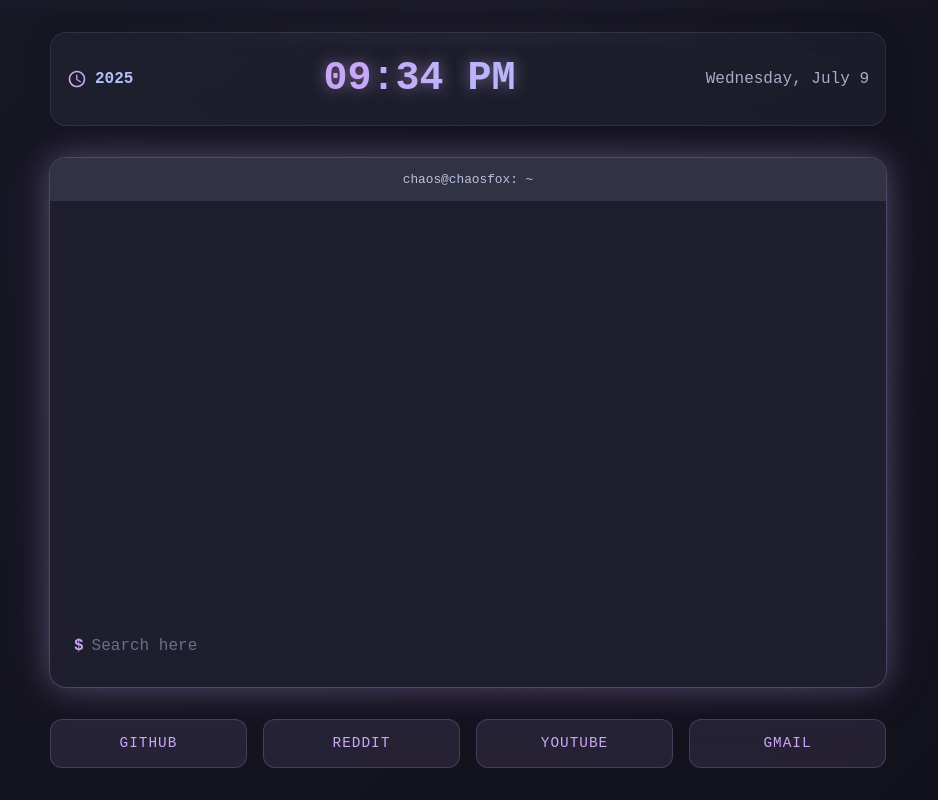
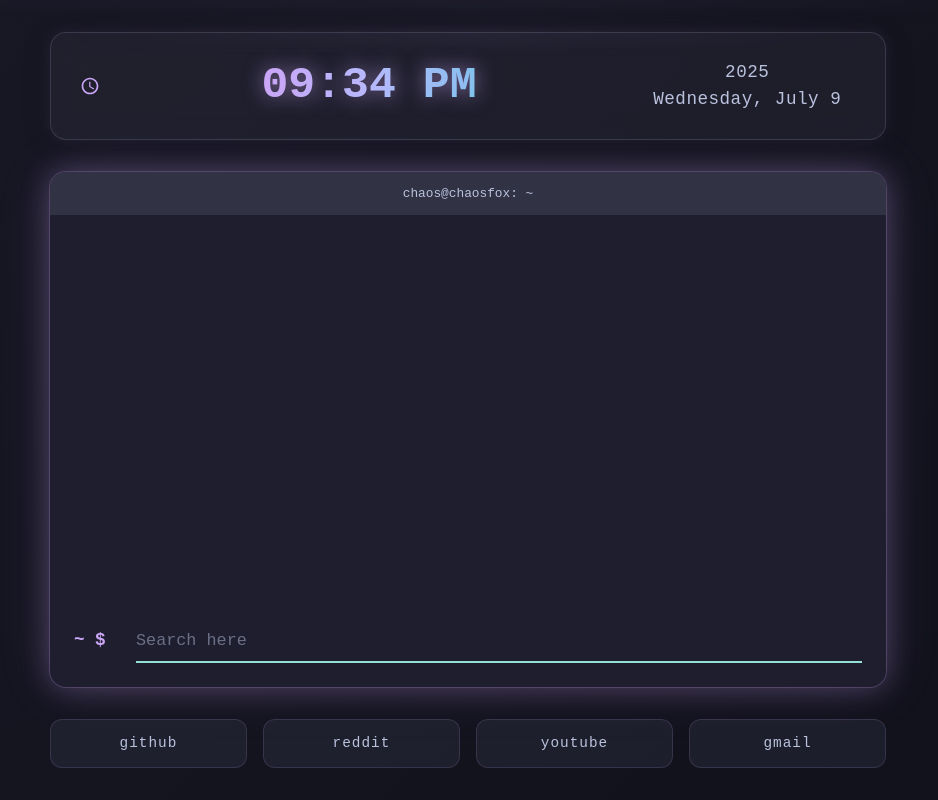
Before and after one commit to ChaosTheChaotic/parcht, a React (Vite) app: page / in a window 1280 px wide. Shown: the whole page, without its empty margins (172-1110 px from the left). Built offline with nearby package versions, Linux system fonts and the light colour scheme.

Commit message:
various improvements

```diff
--- a/src/App.css
+++ b/src/App.css
@@ -1,5 +1,5 @@
 :root {
-  /* Catppuccin Mocha palette */
+
   --base: #1e1e2e;
   --mantle: #181825;
   --crust: #11111b;
@@ -36,7 +36,7 @@ body {
   color: var(--text);
   width: 100%;
   height: 100%;
-  position: fixed; /* Ensures full coverage */
+  position: fixed;
   top: 0;
   left: 0;
 }
@@ -59,18 +59,27 @@ body {
   height: 100%;
 }
 
-/* Header styles */
+
 .header {
   display: flex;
   align-items: center;
   justify-content: space-between;
   margin-bottom: 2rem;
-  padding: 1rem;
-  background: rgba(49, 50, 68, 0.3); /* surface0 with opacity */
+  padding: 1.2rem 1.8rem;
+  background: rgba(49, 50, 68, 0.35);
   border-radius: 16px;
-  backdrop-filter: blur(10px);
-  box-shadow: 0 4px 30px rgba(0, 0, 0, 0.1);
-  border: 1px solid rgba(205, 214, 244, 0.1);
+  backdrop-filter: blur(12px);
+  box-shadow:
+    0 4px 30px rgba(0, 0, 0, 0.15),
+    0 0 15px rgba(203, 166, 247, 0.1);
+  border: 1px solid rgba(205, 214, 244, 0.15);
+  transition: all 0.3s ease;
+}
+
+.header:hover {
+  box-shadow:
+    0 6px 35px rgba(0, 0, 0, 0.2),
+    0 0 20px rgba(203, 166, 247, 0.15);
 }
 
 .terminal-prompt {
@@ -84,26 +93,44 @@ body {
   font-size: 1.2rem;
 }
 
-.year {
-  color: var(--lavender);
-  font-weight: 600;
+.clock {
+  font-size: 2.8rem;
+  font-weight: 700;
+  background: linear-gradient(90deg, var(--mauve), var(--lavender), var(--sapphire));
+  -webkit-background-clip: text;
+  background-clip: text;
+  -webkit-text-fill-color: transparent;
+  text-shadow: 0 0 20px rgba(203, 166, 247, 0.6);
+  transition: text-shadow 0.3s ease;
 }
 
-.clock {
-  font-size: 2.5rem;
-  font-weight: 700;
-  background: linear-gradient(90deg, var(--mauve), var(--lavender));
-  -webkit-background-clip: text;
-  -webkit-text-fill-color: transparent;
-  text-shadow: 0 0 15px rgba(203, 166, 247, 0.5);
+.clock:hover {
+  text-shadow: 0 0 25px rgba(203, 166, 247, 0.8);
+}
+
+.date-year-container {
+  display: flex;
+  flex-direction: column;
+  align-items: center;
+  padding: 0 15px;
+}
+
+
+.year {
+  color: var(--subtext1);
+  font-size: 1.1rem;
+
+  letter-spacing: 0.5px;
 }
 
 .date {
-  color: var(--subtext0);
-  font-size: 1rem;
+  color: var(--subtext1);
+  font-size: 1.1rem;
+
+  letter-spacing: 0.5px;
 }
 
-/* Terminal styles */
+
 .terminal {
   background: var(--base);
   border-radius: 16px;
@@ -157,30 +184,38 @@ body {
 .input-line {
   display: flex;
   align-items: center;
-  gap: 8px;
+  gap: 12px;
+  min-height: 45px;
 }
 
 .prompt {
   color: var(--mauve);
   font-weight: bold;
+  font-size: 1.1rem;
+  min-width: 50px;
 }
 
 input {
   background: transparent;
   border: none;
   color: var(--text);
-  font-size: 1rem;
+  font-size: 1.05rem;
   width: 100%;
   outline: none;
   caret-color: var(--teal);
-  padding: 0.5rem 0;
+  padding: 0.7rem 0;
+  transition: all 0.2s ease;
+}
+
+input:focus {
+  box-shadow: 0 2px 0 var(--teal);
 }
 
 input::placeholder {
   color: var(--overlay0);
 }
 
-/* Quick links */
+
 .quick-links {
   display: grid;
   grid-template-columns: repeat(auto-fit, minmax(100px, 1fr));
@@ -189,26 +224,56 @@ input::placeholder {
 }
 
 .link-button {
-  background: rgba(203, 166, 247, 0.1);
-  color: var(--mauve);
+  background: rgba(49, 50, 68, 0.4);
+  color: var(--subtext1);
   text-align: center;
   padding: 0.8rem;
   border-radius: 12px;
   text-decoration: none;
-  text-transform: uppercase;
   font-size: 0.9rem;
   letter-spacing: 1px;
   transition: all 0.3s ease;
-  border: 1px solid rgba(203, 166, 247, 0.2);
+  border: 1px solid rgba(203, 166, 247, 0.15);
   transform: translateY(20px);
   opacity: 0;
   animation: floatUp 0.5s forwards;
+  position: relative;
+  overflow: hidden;
+  z-index: 1;
 }
 
-.link-button:hover {
-  background: rgba(203, 166, 247, 0.2);
+
+.link-button::before {
+  content: '';
+  position: absolute;
+  top: 0;
+  left: 0;
+  width: 100%;
+  height: 100%;
+  background: linear-gradient(
+    90deg,
+    rgba(203, 166, 247, 0.1),
+    rgba(180, 190, 254, 0.1),
+    rgba(203, 166, 247, 0.1)
+  );
+  z-index: -1;
+  opacity: 0;
+  transition: opacity 0.3s ease;
+}
+
+.link-button:hover,
+.link-button:focus {
+  background: rgba(49, 50, 68, 0.6);
   transform: translateY(-3px);
-  box-shadow: 0 5px 15px rgba(203, 166, 247, 0.3);
+  box-shadow:
+    0 5px 15px rgba(203, 166, 247, 0.3),
+    0 0 10px rgba(203, 166, 247, 0.2);
+  color: var(--mauve);
+}
+
+.link-button:hover::before,
+.link-button:focus::before {
+  opacity: 1;
 }
 
 @keyframes floatUp {
@@ -218,7 +283,7 @@ input::placeholder {
   }
 }
 
-/* Glowing effects */
+
 .terminal::before,
 .header::before {
   content: '';
@@ -235,7 +300,7 @@ input::placeholder {
   filter: blur(10px);
 }
 
-/* Scrollbar */
+
 ::-webkit-scrollbar {
   width: 8px;
 }
--- a/src/App.tsx
+++ b/src/App.tsx
@@ -48,10 +48,12 @@ const App = () => {
 	  <svg className="prompt-symbol" viewBox="0 0 24 24" width="20" height="20">
   	    <path fill="currentColor" d="M12 2C6.5 2 2 6.5 2 12s4.5 10 10 10 10-4.5 10-10S17.5 2 12 2zm0 18c-4.4 0-8-3.6-8-8s3.6-8 8-8 8 3.6 8 8-3.6 8-8 8zm.5-13H11v6l5.2 3.2.8-1.3-4.5-2.7V7z"/>
   	  </svg>
-          <span className="year">{year}</span>
         </div>
-        <div className="clock">{time}</div>
-        <div className="date">{date}</div>
+	<div className="clock">{time}</div>
+	<div className="date-year-container">
+  	  <div className="year">{year}</div>
+  	  <div className="date">{date}</div>
+  	</div>
       </div>
 
       {/* Main terminal area */}
@@ -65,7 +67,7 @@ const App = () => {
           </div>
 
           <div className="input-line">
-            <span className="prompt">$</span>
+            <span className="prompt">~ $</span>
             <input
               type="text"
               value={command}
```
